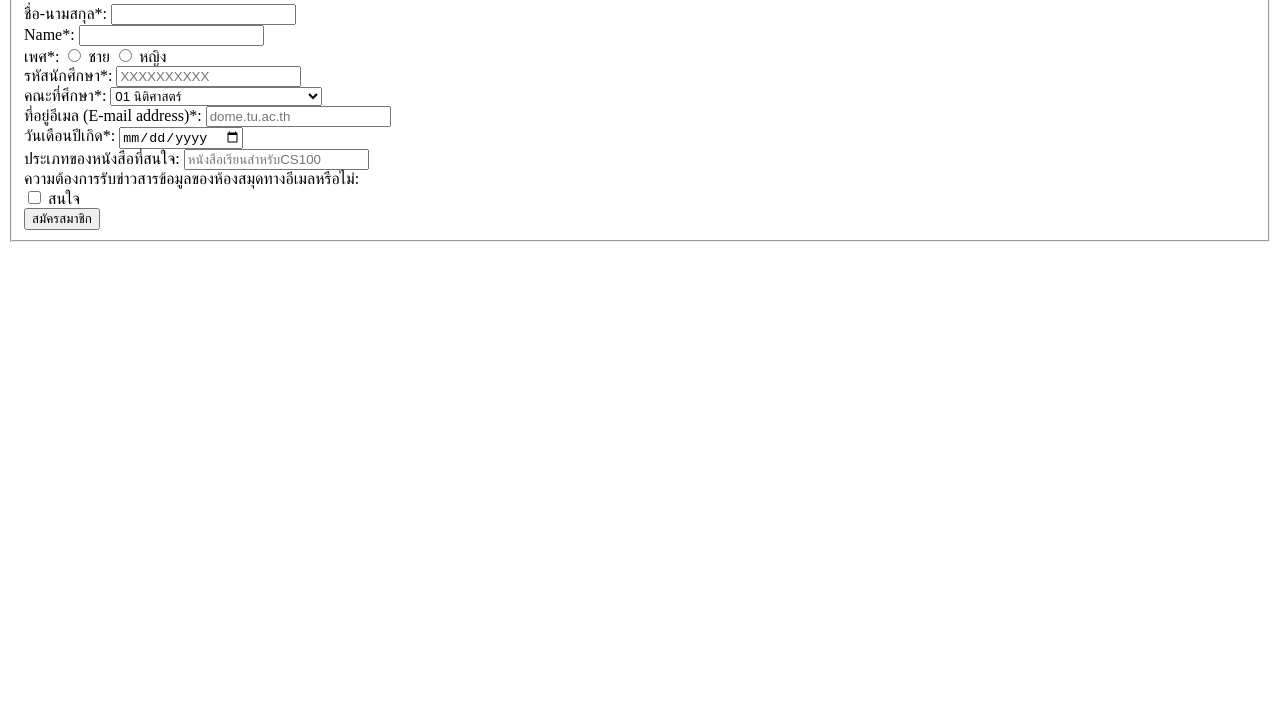
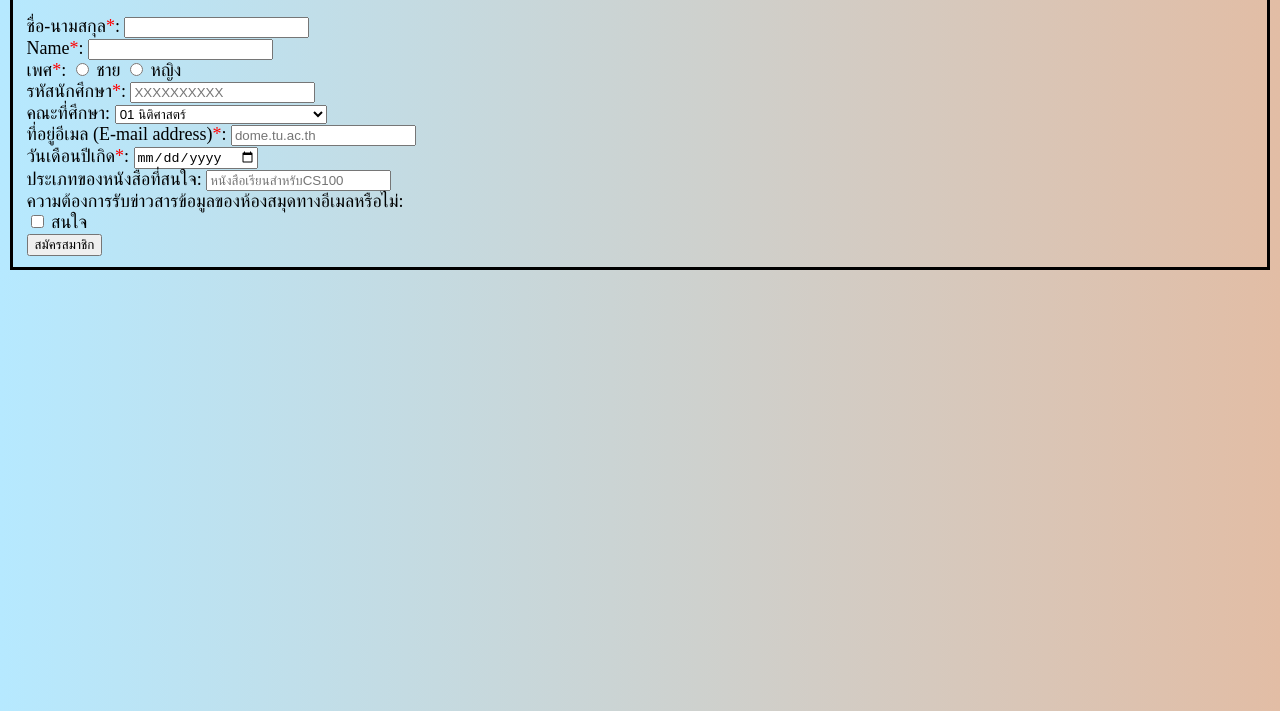
Before and after one commit to Teetad-Aumavichanee/6709616533_LibraryMembershipApplicationForm, a plain HTML site: page index.html in a window 1280 px wide. Shown: the part 89-800 px from the top of the page. Drawn offline with Linux system fonts and the light colour scheme.

Commit message:
decoration interal CSS

```diff
--- a/index.html
+++ b/index.html
@@ -1,27 +1,42 @@
 <!DOCTYPE html>
 <head>
+    <style>
+        body
+        {
+            background: -webkit-linear-gradient(right, rgb(226, 189, 165), rgb(182, 233, 255));
+            font-size: large;
+        }
+        fieldset
+        {
+            border: solid;
+        }
+        .asterisk
+        {
+            color: red;
+        }
+    </style>
     <title>Library Membership Application Form</title>
 </head>
 <body>
     <form>
     <fieldset>
-    <legend><h1>Library Membersship</h1></legend>
-    <label for="NameTH">ชื่อ-นามสกุล*:</label>
+    <legend><h1>Library Membership</h1></legend>
+    <label for="NameTH">ชื่อ-นามสกุล<span class = asterisk>*</span>:</label>
     <input type="text" id="NameTH" name="NameTH" required><br>
 
-    <label for="NameEN">Name*:</label>
+    <label for="NameEN">Name<span class = asterisk>*</span>:</label>
     <input type="text" id="NameEN" name="NameEN" required><br>
 
-    <label for="Gender">เพศ*:</label>
+    <label for="Gender">เพศ<span class = asterisk>*</span>:</label>
     <input type="radio" id="M" name="Gender" value="M" required>
     <label for="Male">ชาย</label>
     <input type="radio" id="F" name="Gender" value="F" required>
     <label for="Male">หญิง</label><br>
 
-    <label for="Code">รหัสนักศึกษา*:</label>
+    <label for="Code">รหัสนักศึกษา<span class = asterisk>*</span>:</label>
     <input type="number" id="NameTH" name="NameTH" placeholder="XXXXXXXXXX" required><br>
 
-    <label for="Faculty">คณะที่ศึกษา*:</label>
+    <label for="Faculty">คณะที่ศึกษา:</label>
     <select>
         <option value="01">01 นิติศาสตร์</option>
         <option value="02">02 พาณิชยศาสตร์และการบัญชี</option>
@@ -44,10 +59,10 @@
         <option value="19">19 วิทยาการเรียนรู้และศึกษาศาสตร์</option>
     </select><br>
 
-    <label for="Email">ที่อยู่อีเมล (E-mail address)*:</label>
+    <label for="Email">ที่อยู่อีเมล (E-mail address)<span class = asterisk>*</span>:</label>
     <input type="email" id="Email" name="Email" placeholder="dome.tu.ac.th" required><br>
 
-    <label for="BDate">วันเดือนปีเกิด*:</label>
+    <label for="BDate">วันเดือนปีเกิด<span class = asterisk>*</span>:</label>
     <input type="date" id="BDate" name="BDate" required><br>
 
     <label for="Book">ประเภทของหนังสือที่สนใจ:</label>
```
